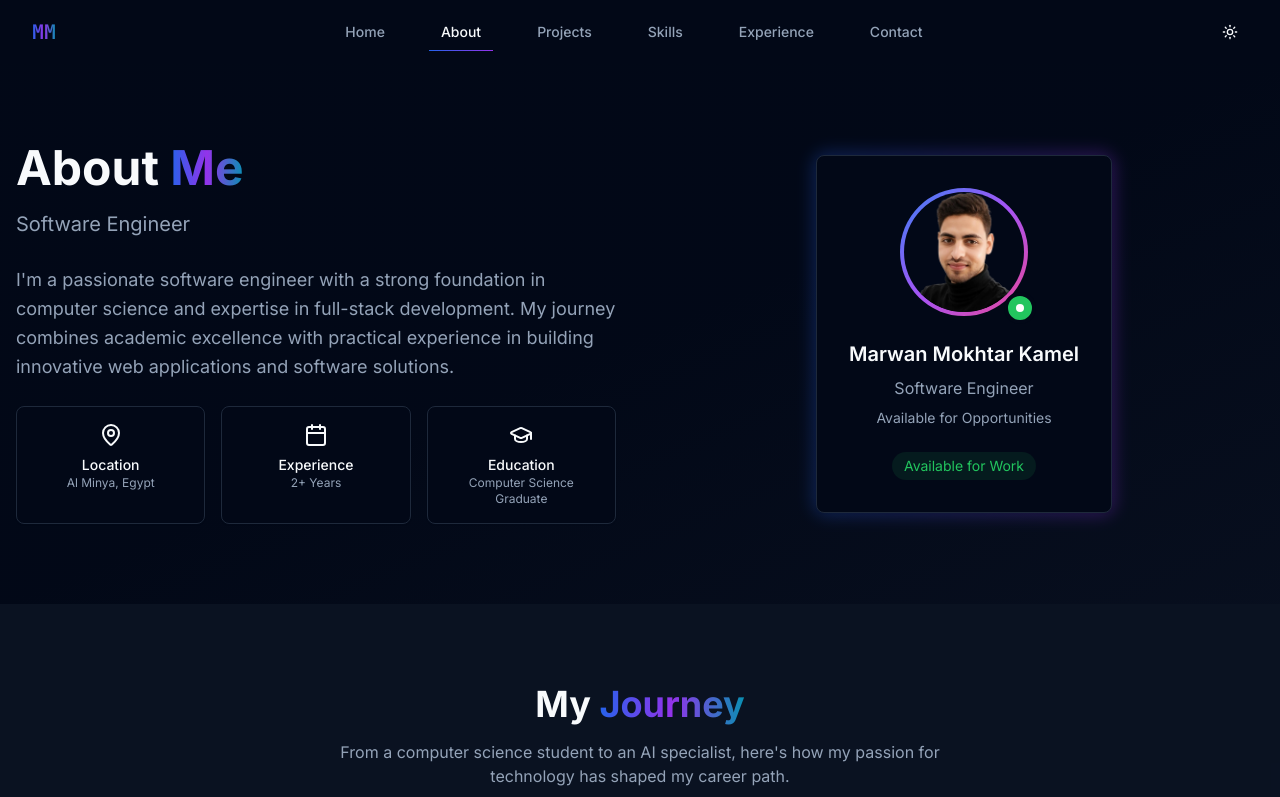
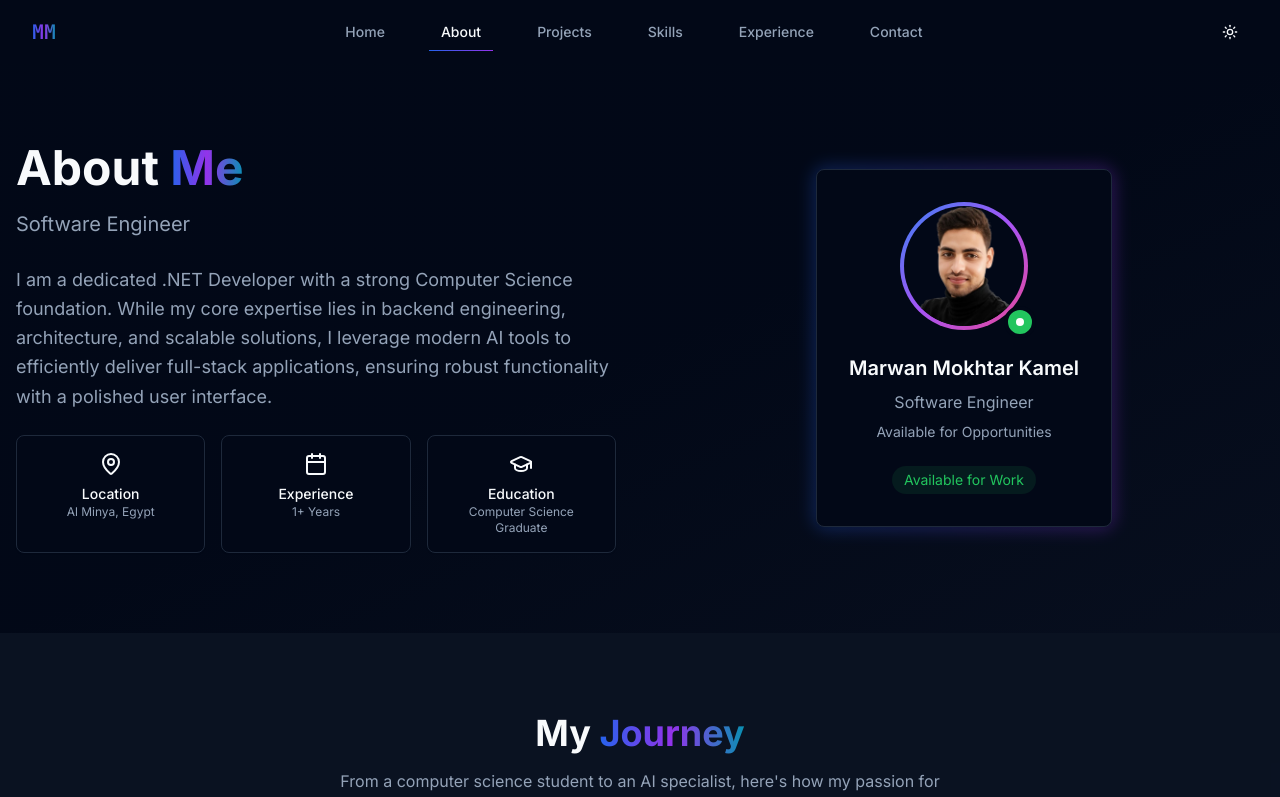
Before and after one commit to marawan10/my-portfolio, a Next.js app: page /about in a window 1280 px wide. Shown: the top 797 px of the page. Built offline with nearby package versions, Linux system fonts and the light colour scheme.

Commit message:
Fix experience years and enhance personal description
Updated experience years and modified personal description.

```diff
--- a/components/about/about-hero.tsx
+++ b/components/about/about-hero.tsx
@@ -9,7 +9,7 @@ import Image from "next/image"
 export function AboutHero() {
   const personalInfo = [
     { icon: MapPin, label: "Location", value: "Al Minya, Egypt" },
-    { icon: Calendar, label: "Experience", value: "2+ Years" },
+    { icon: Calendar, label: "Experience", value: "1+ Years" },
     { icon: GraduationCap, label: "Education", value: "Computer Science Graduate" },
   ]
 
@@ -45,12 +45,10 @@ export function AboutHero() {
             <motion.p
               initial={{ opacity: 0, y: 20 }}
               animate={{ opacity: 1, y: 0 }}
-              transition={{ delay: 0.6, duration: 0.6 }}
-              className="text-lg text-muted-foreground leading-relaxed"
+              transition={{ duration: 0.8, delay: 0.8 }}
+              className="text-lg text-muted-foreground leading-relaxed max-w-2xl"
             >
-              I'm a passionate software engineer with a strong foundation in computer science
-              and expertise in full-stack development. My journey combines academic excellence
-              with practical experience in building innovative web applications and software solutions.
+              I am a dedicated .NET Developer with a strong Computer Science foundation. While my core expertise lies in backend engineering, architecture, and scalable solutions, I leverage modern AI tools to efficiently deliver full-stack applications, ensuring robust functionality with a polished user interface.
             </motion.p>
 
             <motion.div
```
